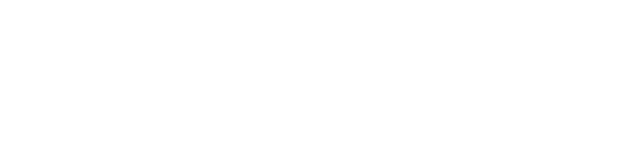
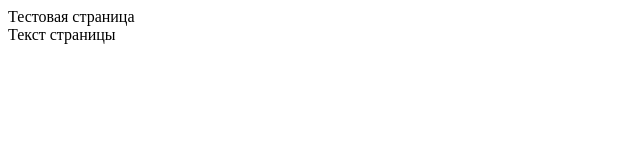
Before and after one commit to AlexZhebov/test1, a plain HTML site: page index.html in a window 1280 px wide. Shown: the whole page, without its empty margins (0-640 px from the left). Drawn offline with Linux system fonts and the light colour scheme.

Commit message:
добавлен див блок

```diff
--- a/index.html
+++ b/index.html
@@ -5,6 +5,7 @@
     <title>Title</title>
 </head>
 <body>
-
+    <div>Тестовая страница</div>
+    <div>Текст страницы</div>
 </body>
 </html>
```
